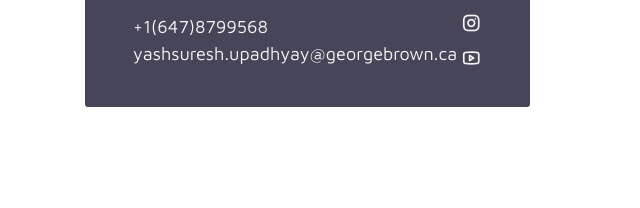
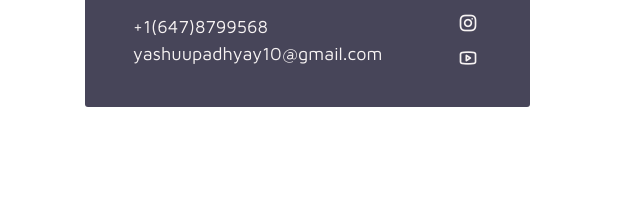
Before and after one commit to yash1099/GBC_online_portfolio, a plain HTML site: page index.html in a window 1280 px wide. Shown: the part 3435-3643 px from the top of the page, 0-640 px from the left. Drawn offline with Linux system fonts and the light colour scheme.

Commit message:
Update index.html-email change

```diff
--- a/index.html
+++ b/index.html
@@ -279,7 +279,7 @@ https://www.tooplate.com/view/2115-marvel
                 <div class="contact-info-item">
                   <h3 class="mb-3 text-white">Say hello</h3>
                   <p class="footer-text mb-0">+1(647)8799568</p>
-                  <p><a href="mailto:hello@company.co">yashsuresh.upadhyay@georgebrown.ca</a></p>
+                  <p><a href="mailto:hello@company.co">yashuupadhyay10@gmail.com</a></p>
                 </div>
 
                 <ul class="social-links">
```
